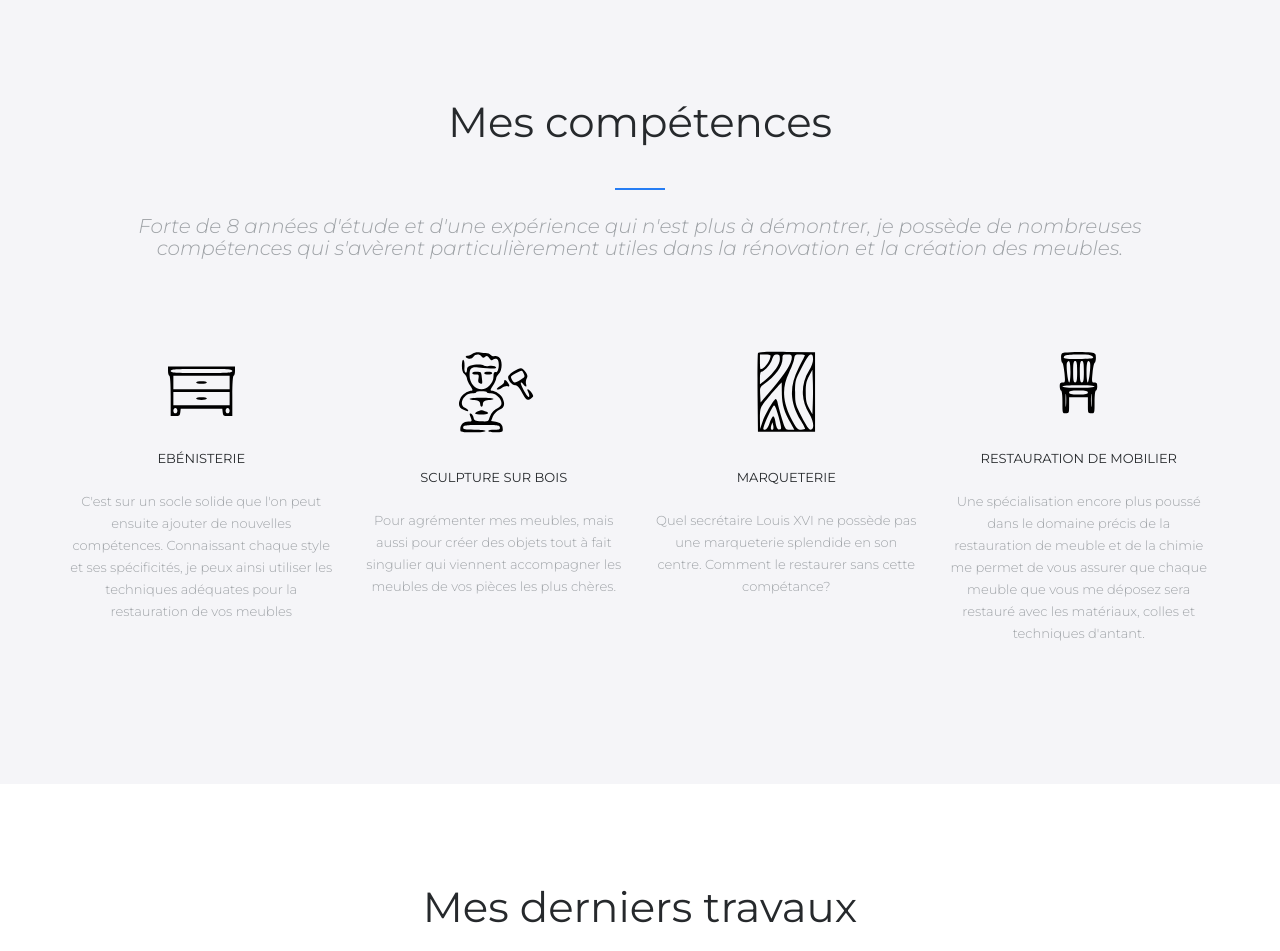
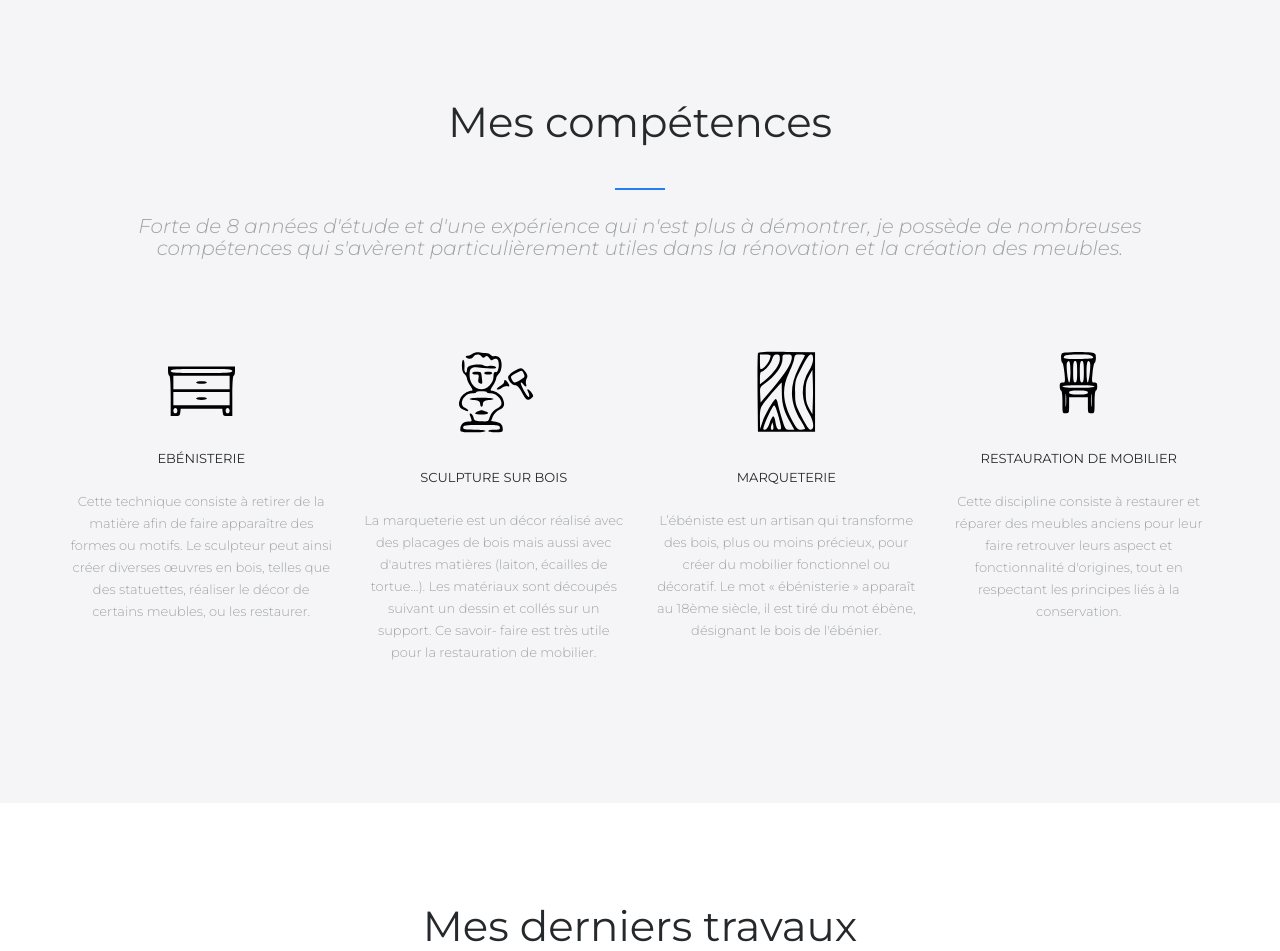
Before and after one commit to Raistlin11123/lecabinetdemacassar, a Django app: page / in a window 1280 px wide. Shown: the part 1638-2589 px from the top of the page. Run offline with Django 4.2, Linux system fonts and the light colour scheme; data comes from the database, SQL or seed files in the repository; some libraries are stand-ins or nearby versions; some web fonts are replaced.

Commit message:
changment def ebenis/marqu/... accueil

```diff
--- a/templates/index.html
+++ b/templates/index.html
@@ -127,28 +127,36 @@
                         <div class="service">
                             <img src="{% static 'img/logo-eb.svg' %}" alt="">
                             <h3 class="service-title">Ebénisterie</h3>
-                            <p class="service-info">C'est sur un socle solide que l'on peut ensuite ajouter de nouvelles compétences. Connaissant chaque style et ses spécificités, je peux ainsi utiliser les techniques adéquates pour la restauration de vos meubles</p>
+                            <p class="service-info">Cette technique consiste à retirer de la matière afin de faire apparaître des formes ou motifs. Le sculpteur
+                                peut ainsi créer diverses œuvres en bois, telles que des statuettes, réaliser le décor de certains meubles, ou
+                                les restaurer.</p>
                         </div>
                     </div>
                     <div class="col-md-3 col-xs-6">
                         <div class="service">
                             <img src="{% static 'img/logo-sc.svg' %}"  alt="">
                             <h3 class="service-title">Sculpture sur bois</h3>
-                            <p class="service-info">Pour agrémenter mes meubles, mais aussi pour créer des objets tout à fait singulier qui viennent accompagner les meubles de vos pièces les plus chères.</p>
+                            <p class="service-info">La marqueterie est un décor réalisé avec des placages de bois mais aussi avec d'autres matières (laiton,
+
+                                écailles de tortue...). Les matériaux sont découpés suivant un dessin et collés sur un support. Ce savoir-
+                                faire est très utile pour la restauration de mobilier.</p>
                         </div>
                     </div>
                     <div class="col-md-3 col-xs-6">
                         <div class="service">
                             <img src="{% static 'img/logo-ma.svg' %}" alt="">
                             <h3 class="service-title">Marqueterie</h3>
-                            <p class="service-info">Quel secrétaire Louis XVI ne possède pas une marqueterie splendide en son centre. Comment le restaurer sans cette compétance?</p>
+                            <p class="service-info">L’ébéniste est un artisan qui transforme des bois, plus ou moins précieux, pour créer du mobilier
+                                fonctionnel ou décoratif. Le mot « ébénisterie » apparaît au 18ème siècle, il est tiré du mot ébène,
+                                désignant le bois de l'ébénier.</p>
                         </div>
                     </div>
                     <div class="col-md-3 col-xs-6">
                         <div class="service">
                             <img src="{% static 'img/logo-re.svg' %}"  alt="">
                             <h3 class="service-title">Restauration de mobilier</h3>
-                            <p class="service-info">Une spécialisation encore plus poussé dans le domaine précis de la restauration de meuble et de la chimie  me permet de vous assurer que chaque meuble que vous me déposez sera restauré avec les matériaux, colles et techniques d'antant.</p>
+                            <p class="service-info">Cette discipline consiste à restaurer et réparer des meubles anciens pour leur faire retrouver leurs aspect et
+                                fonctionnalité d'origines, tout en respectant les principes liés à la conservation.</p>
                         </div>
                     </div>
 
```
